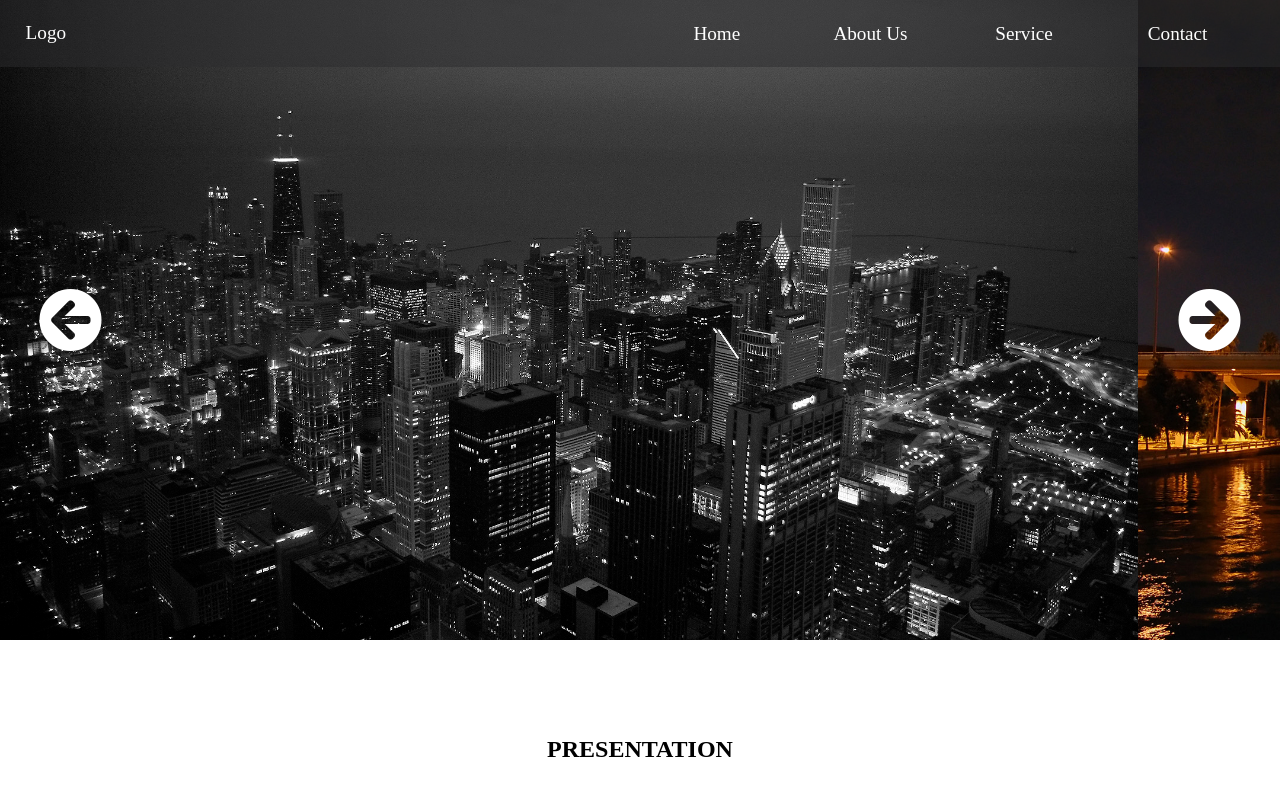
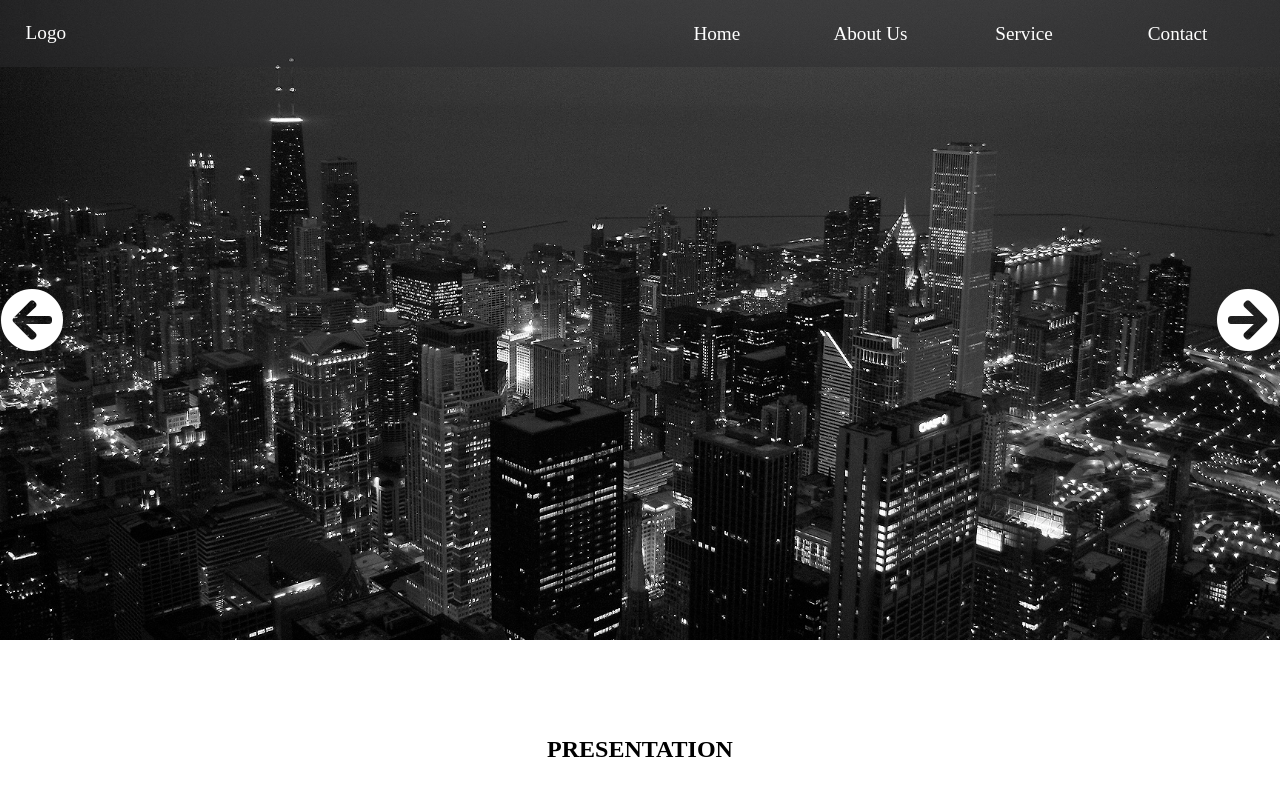
Before and after one commit to NavarroMauro/my-landing-page-template, a plain HTML site: page index.html in a window 1280 px wide. Shown: the top 792 px of the page. Drawn offline with nearby package versions, Linux system fonts and the light colour scheme.

Commit message:
full wide slider pictures in firefox

```diff
--- a/index.html
+++ b/index.html
@@ -53,7 +53,7 @@
 
   <!-- From here start the slider -->
 
-  <section >
+  <section class="slider">
     <i class="fa fa-arrow-circle-left"></i>
     <img src="img/1.jpg" alt="">
     <img src="img/2.jpg" alt="">
@@ -439,8 +439,7 @@
       <button>More</button>
     </div>
   </section>
-
-  <!-- Here start the info contact -->
+<!-- Here start the info contact -->
 
   <section class="info_contact">
     <div class="item form">
--- a/stylesheets/_slider.scss
+++ b/stylesheets/_slider.scss
@@ -1,33 +1,33 @@
-section:nth-of-type(1) {
-  width: 100%;
+section.slider {
+  width: 100vw;
   height: 50vw;
   display: flex;
-  justify-content: space-between;
   align-items: center;
   overflow: hidden;
   margin-bottom: 5vw;
 
     img{
-      width: 100%;
-      height: 50vw;
+      flex-shrink: 0;
+      object-fit: cover;
+      width: 100vw;
+      height: 100vh;
       transition: all 1s;
     }
 
     i{
-      font-size: 5vw !important;
+      font-size: 5vw;
       color: white;
       position: absolute;
-      padding: 23.5vw 3vw;
+      // padding: 2vw 3vw;
       transition: all 1s;
       z-index: 1;
 
         &:hover{
           cursor: pointer;
-          color: black;
+          color: rgb(82, 79, 79);
         }
-    }
-
-    i:nth-of-type(2){
-    right:0;
+        &:nth-of-type(2) {
+          right: 0;
+          }
     }
 }
```
Also changed, not shown: stylesheets/app.css, 1 other file.
